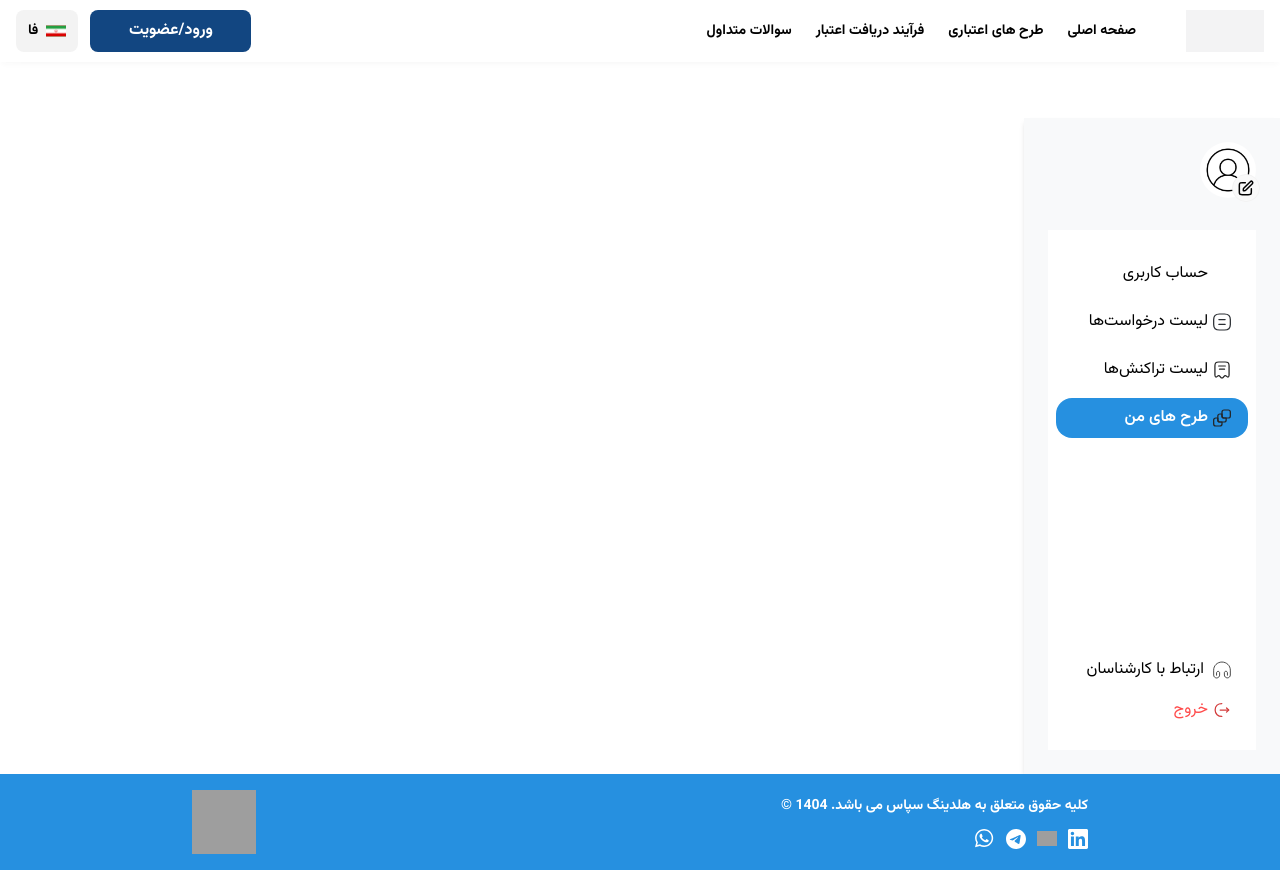
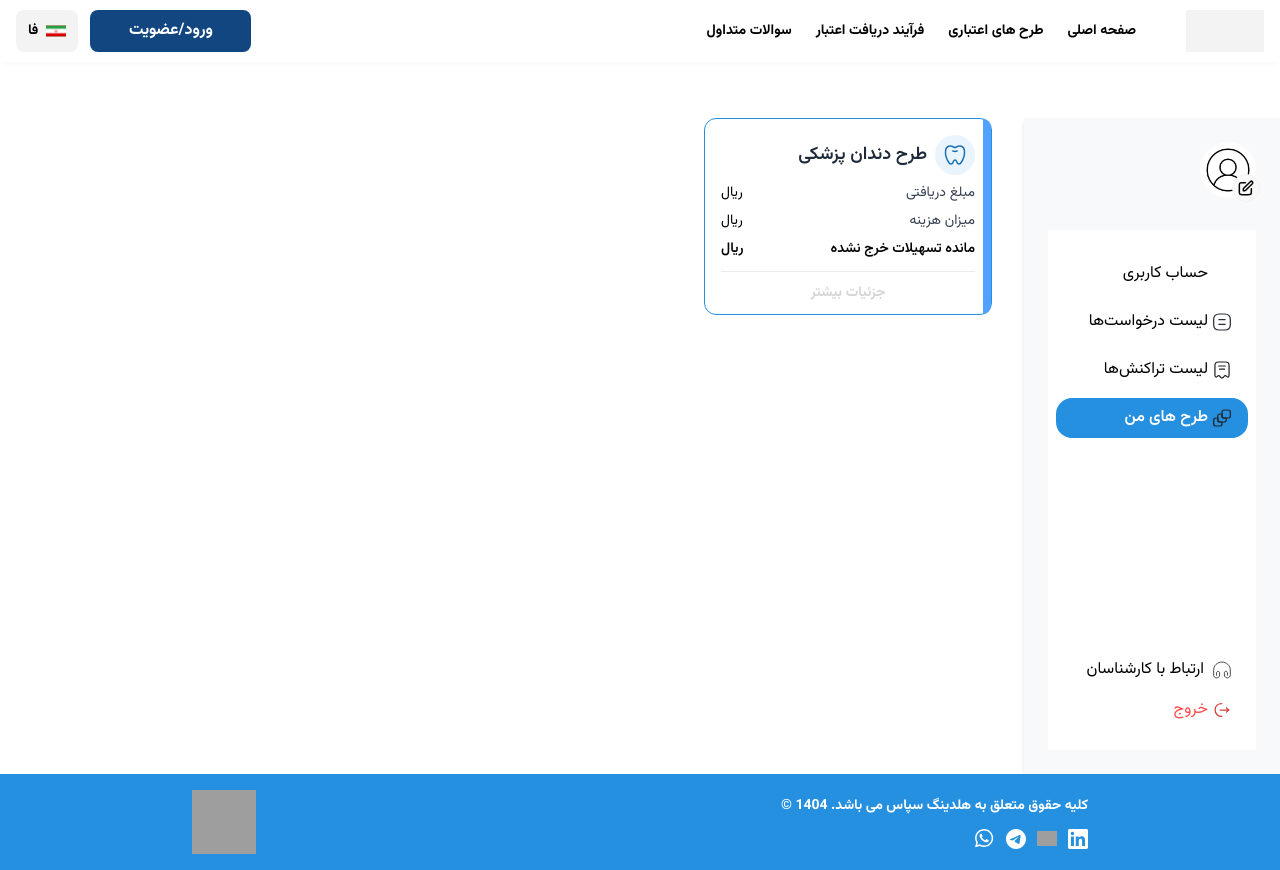
Before and after one commit to mahdiehakbari/sepas-project, a Next.js app: page /panel/myPlans in a window 1280 px wide. Built offline with nearby package versions, Linux system fonts and the light colour scheme; grey boxes are pictures that could not be loaded.

Commit message:
work on my plane

```diff
--- a/src/app/panel/myPlans/page.tsx
+++ b/src/app/panel/myPlans/page.tsx
@@ -11,7 +11,7 @@ import { ContentStateWrapper } from '@/features/layout';
 
 const MyPlanes = () => {
   const { t } = useTranslation();
-  const [myPlanData, setMyPlaneData] = useState<IWalletAccount[]>([]);
+  const [myPlanData, setMyPlaneData] = useState<IWalletAccount | null>(null);
 
   const [pageLoading, setPageLoading] = useState(true);
 
@@ -26,7 +26,8 @@ const MyPlanes = () => {
         headers: { Authorization: `Bearer ${token}` },
       })
       .then((res) => {
-        setMyPlaneData(res.data.data);
+        console.log(res.data, 'aaaa');
+        setMyPlaneData(res.data);
         setPageLoading(false);
       })
       .catch(() => {});
@@ -40,18 +41,18 @@ const MyPlanes = () => {
       // emptyText={t('home:empty')}
     >
       <div className='flex items-center gap-6'>
-        {myPlanData?.map((item, index) => (
-          <div key={index}>
-            {item.tag == 7001 && (
-              <Card
-                title={t('my_planes:dental_plan')}
-                remaining={item.balance.toLocaleString('fa-IR')}
-                borderColor='bg-blue-400'
-                image='/assets/icons/tooth-health.svg'
-              />
-            )}
-          </div>
-        ))}
+        <Card
+          title={t('my_planes:dental_plan')}
+          remaining={myPlanData?.totalAmountSuccessfulPurchaseRequests.toLocaleString(
+            'fa-IR',
+          )}
+          amountReceived={myPlanData?.totalAmountSuccessfulPurchaseRequests.toLocaleString(
+            'fa-IR',
+          )}
+          cost={myPlanData?.totalAmountDeduction.toLocaleString('fa-IR')}
+          borderColor='bg-blue-400'
+          image='/assets/icons/tooth-health.svg'
+        />
       </div>
     </ContentStateWrapper>
   );
--- a/src/app/panel/myPlans/types/index.ts
+++ b/src/app/panel/myPlans/types/index.ts
@@ -1,11 +1,7 @@
 export interface IWalletAccount {
-  accountNumber: string;
-  walletAccountType: string;
-  balance: number;
-  status: number;
-  type: number;
-  [key: string]: unknown;
-  tag: number;
+  totalAmountSuccessfulPurchaseRequests: number;
+  totalAmountSuccessfulCustomerCreditRequests: number;
+  totalAmountDeduction: number;
 }
 
 export interface IWalletResponse {
--- a/src/app/panel/transactionList/page.tsx
+++ b/src/app/panel/transactionList/page.tsx
@@ -78,8 +78,6 @@ const TransactionsList = () => {
     setIsOpenModal(true);
   };
 
-  console.log(requestData?.items.length, 'hiiii');
-
   return (
     <ContentStateWrapper
       loading={pageLoading}
--- a/src/sharedComponent/ui/Card/Card.tsx
+++ b/src/sharedComponent/ui/Card/Card.tsx
@@ -27,15 +27,21 @@ const Card: React.FC<ICardProps> = ({
       </div>
 
       <div className='text-sm text-gray-700 space-y-1'>
-        {/* <div className='flex justify-between'>
+        <div className='flex justify-between mb-2'>
           <span>مبلغ دریافتی</span>
-          <span>{amountReceived}</span>
+          <div>
+            <span>{amountReceived}</span>
+            <span className='text-black  font-normal text-[14px]'>ریال</span>
+          </div>
         </div>
-        <div className='flex justify-between'>
+        <div className='flex justify-between mb-2'>
           <span>میزان هزینه</span>
-          <span>{cost}</span>
-        </div> */}
-        <div className='flex justify-between'>
+          <div>
+            <span>{cost}</span>
+            <span className='text-black  font-normal text-[14px]'>ریال</span>
+          </div>
+        </div>
+        <div className='flex justify-between  mb-2'>
           <span className='text-black  font-bold text-[14px]'>
             {t('my_planes:remaining_amount')}
           </span>
@@ -43,10 +49,7 @@ const Card: React.FC<ICardProps> = ({
             <span className='text-black  font-bold text-[14px]'>
               {remaining}
             </span>
-            <span className='text-black  font-bold text-[14px]'>
-              {/* {t('my_planes:toman')} */}
-              ریال
-            </span>
+            <span className='text-black  font-bold text-[14px]'>ریال</span>
           </div>
         </div>
       </div>
--- a/src/sharedComponent/ui/Card/types/index.ts
+++ b/src/sharedComponent/ui/Card/types/index.ts
@@ -2,7 +2,7 @@ export interface ICardProps {
   title: string;
   amountReceived?: string;
   cost?: string;
-  remaining: string;
+  remaining: string | undefined;
   borderColor?: string;
   image: string;
 }
```
